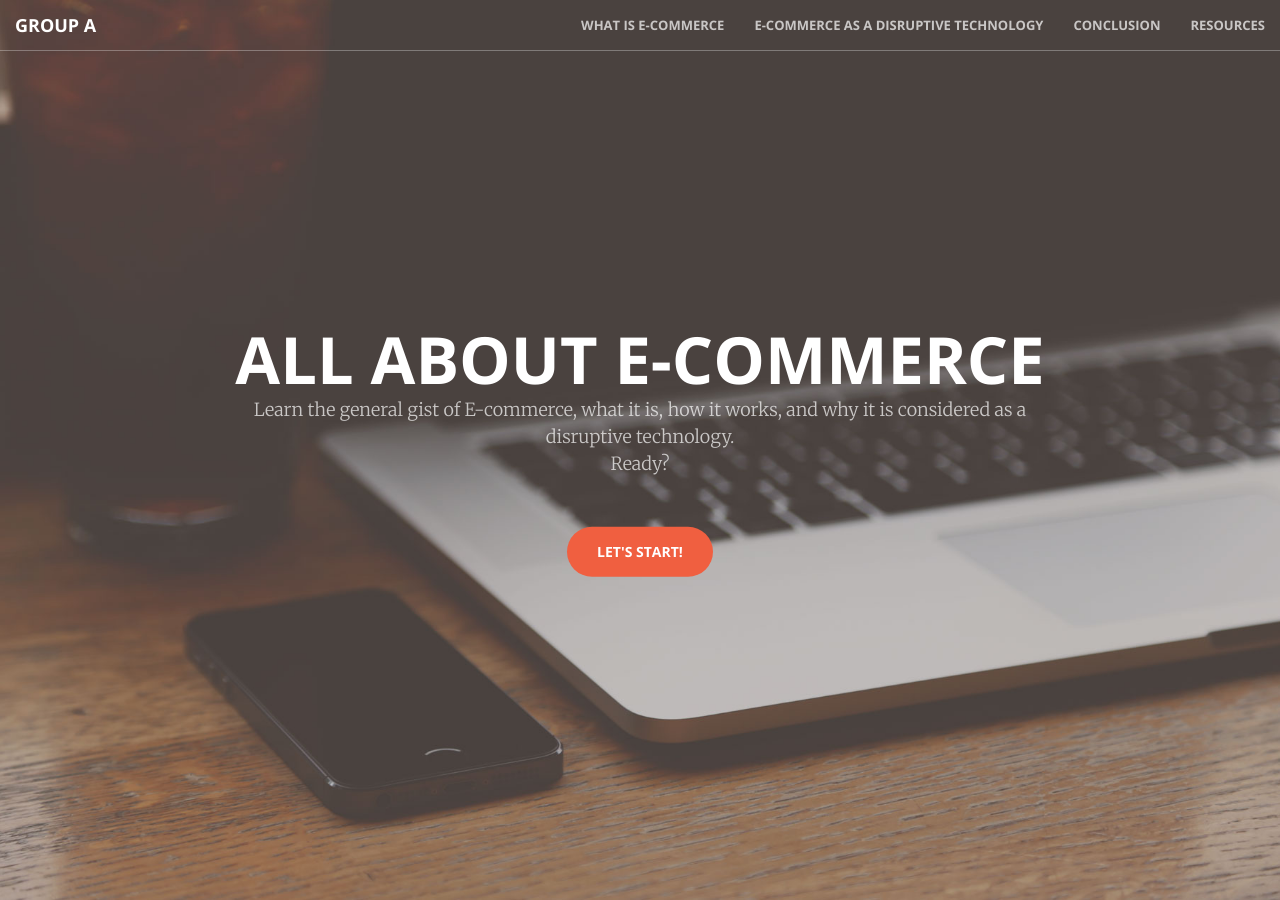
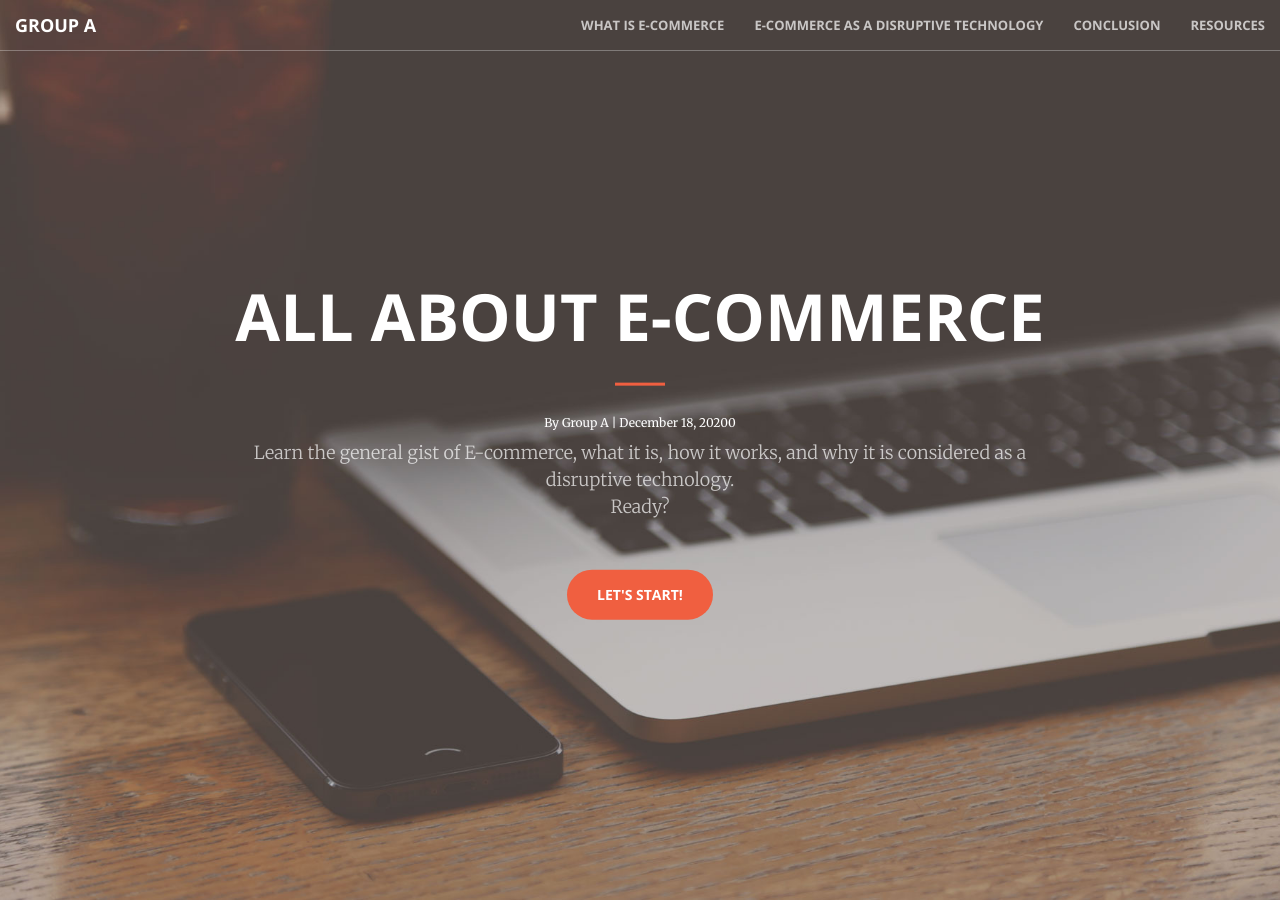
Before and after one commit to MMS-142-Group-A/mms142-groupa-2022, a Jekyll site: the page built from index.html, in a window 1280 px wide and 900 px high. Built offline with Jekyll 4.4.1, drawn with Linux system fonts in a browser that asks for light colours; grey boxes are pictures that could not be loaded.

Commit message:
Update header.html

```diff
--- a/_includes/header.html
+++ b/_includes/header.html
@@ -2,11 +2,16 @@
     .intro{
         text-align:center;
         background-color:rgba(0,0,0,0);
+	}
+	.h6 {text-align: center;
+	}
 </style>
 <header>
     <div class="header-content">
         <div class="header-content-inner">
             <h1>ALL ABOUT E-COMMERCE</h1>
+            <hr>
+			<h6 class= "h6"> By Group A | December 18, 20200 </h6>
             <p class="intro">
                 Learn the general gist of E-commerce, what it is, how it works, and why it is considered as a disruptive technology.
                 <br>Ready?</p>
```
